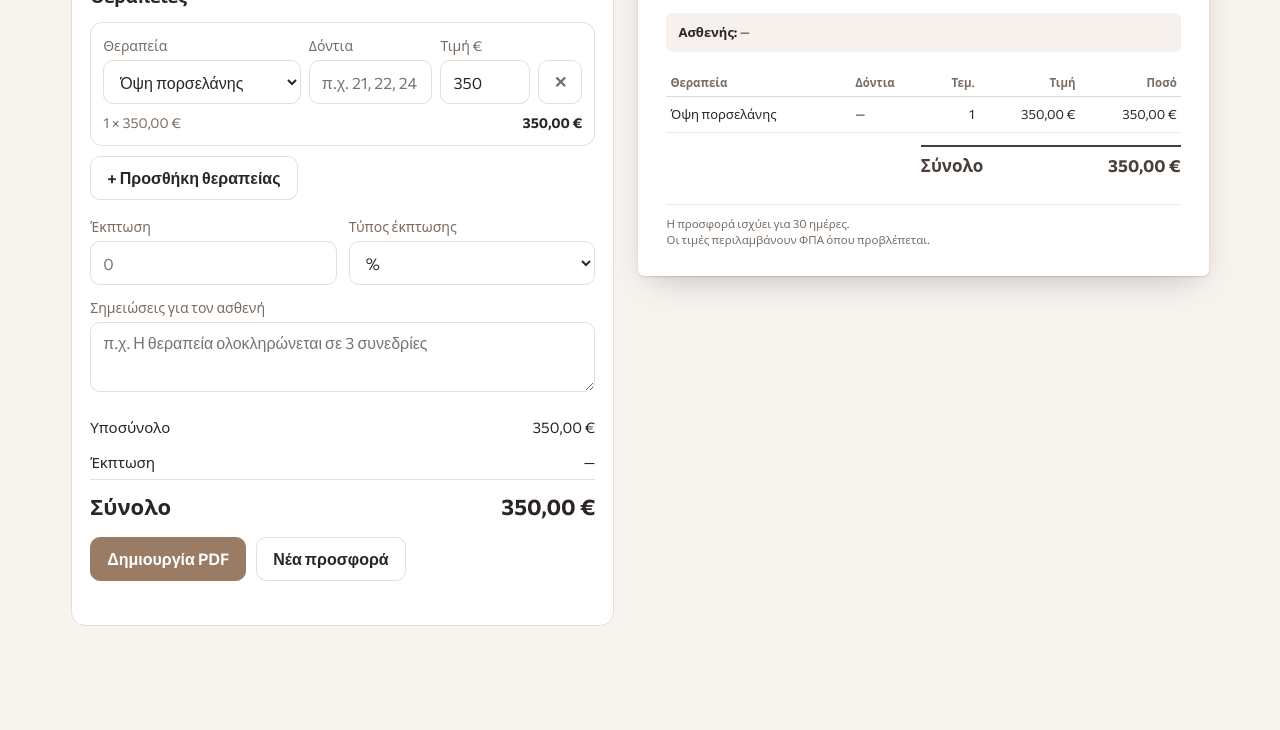
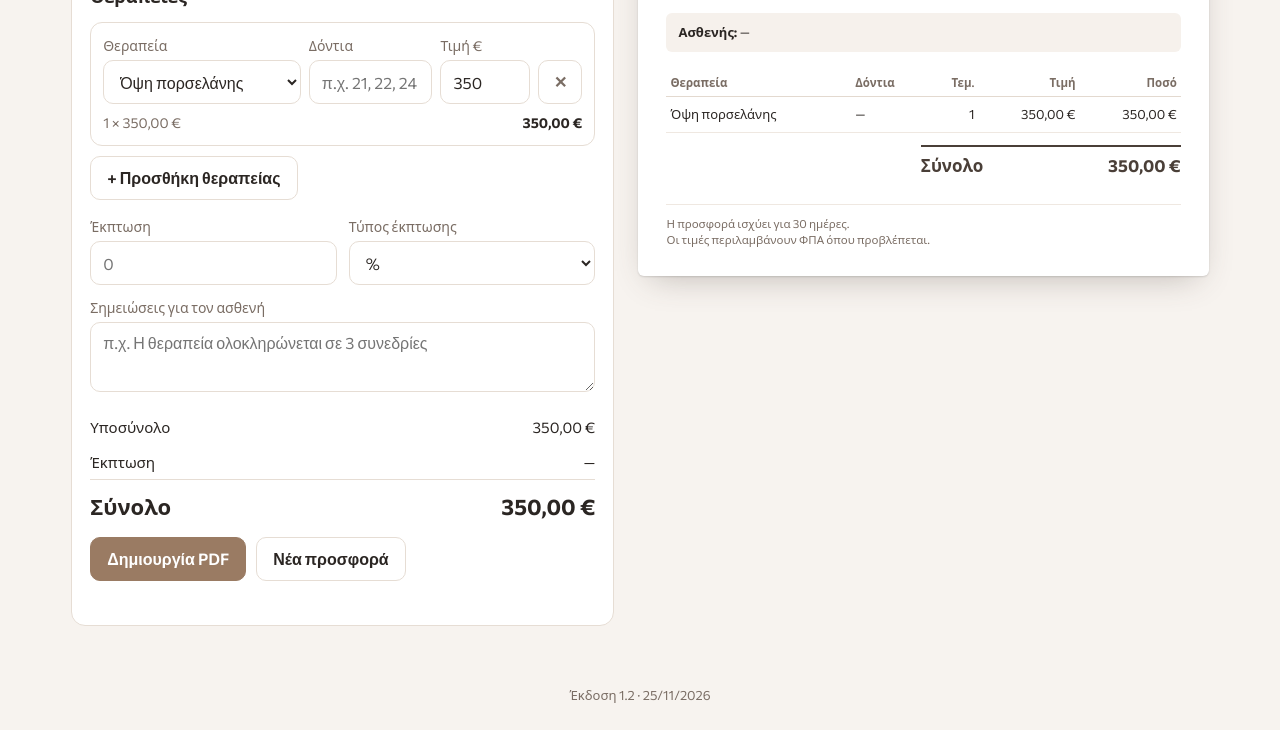
Before and after one commit to pandaalways/prosfora, a plain HTML site: page index.html in a window 1280 px wide. Shown: the part 318-1048 px from the top of the page. Before the commit the page ends 1004 px from the top, so only its background shows below. Drawn offline with Linux system fonts and the light colour scheme.

Commit message:
Ένδειξη έκδοσης
Co-Authored-By: Claude Opus 5.5 <noreply@anthropic.com>
Claude-Session: https://claude.ai/code/session_016n8VQZGhkTKaNhq5JKy6W5

```diff
--- a/index.html
+++ b/index.html
@@ -149,6 +149,7 @@ input:focus,select:focus,textarea:focus,button:focus-visible{outline:2px solid v
     </div>
   </section>
 </main>
+<p class="note" id="ver" style="text-align:center;margin:0 0 24px">Έκδοση 1.2 · 25/11/2026</p>
 <div id="stage"></div>
 <script src="https://cdnjs.cloudflare.com/ajax/libs/html2pdf.js/0.10.1/html2pdf.bundle.min.js"></script>
 <script>
```
